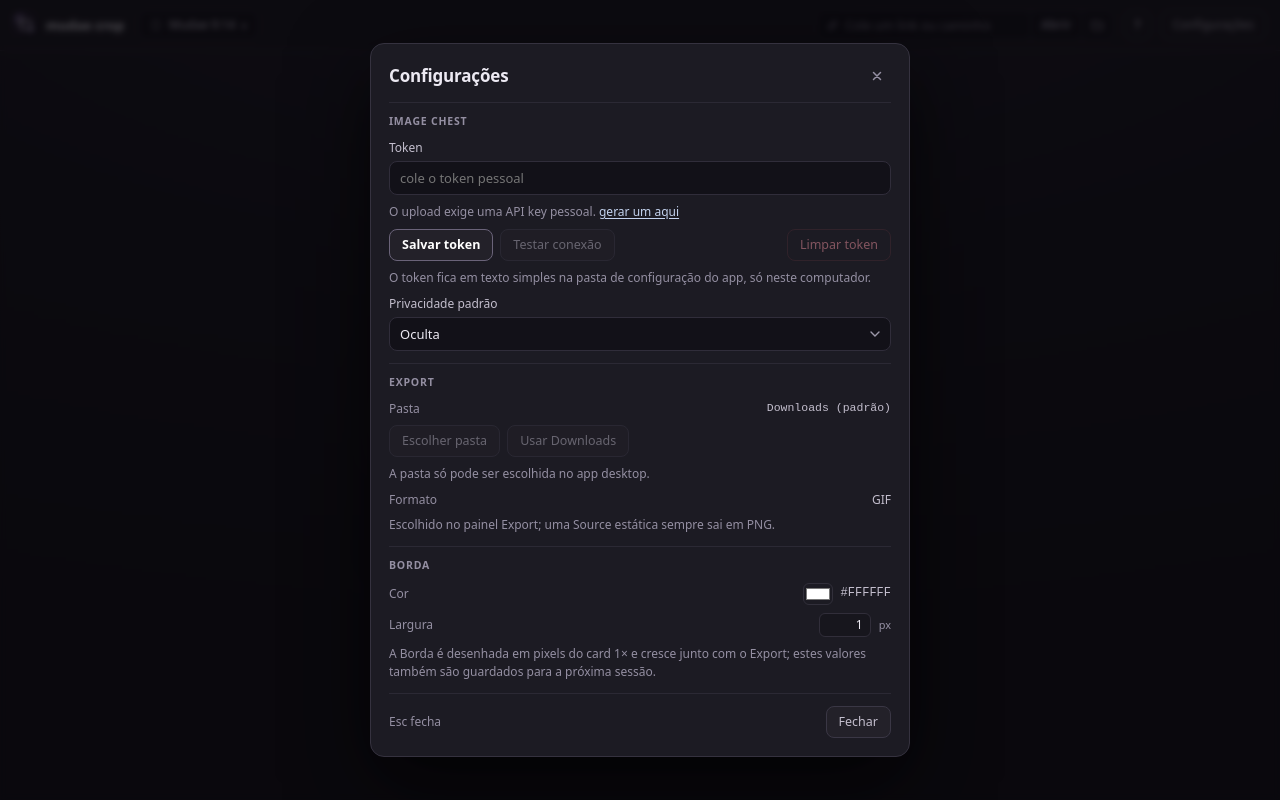
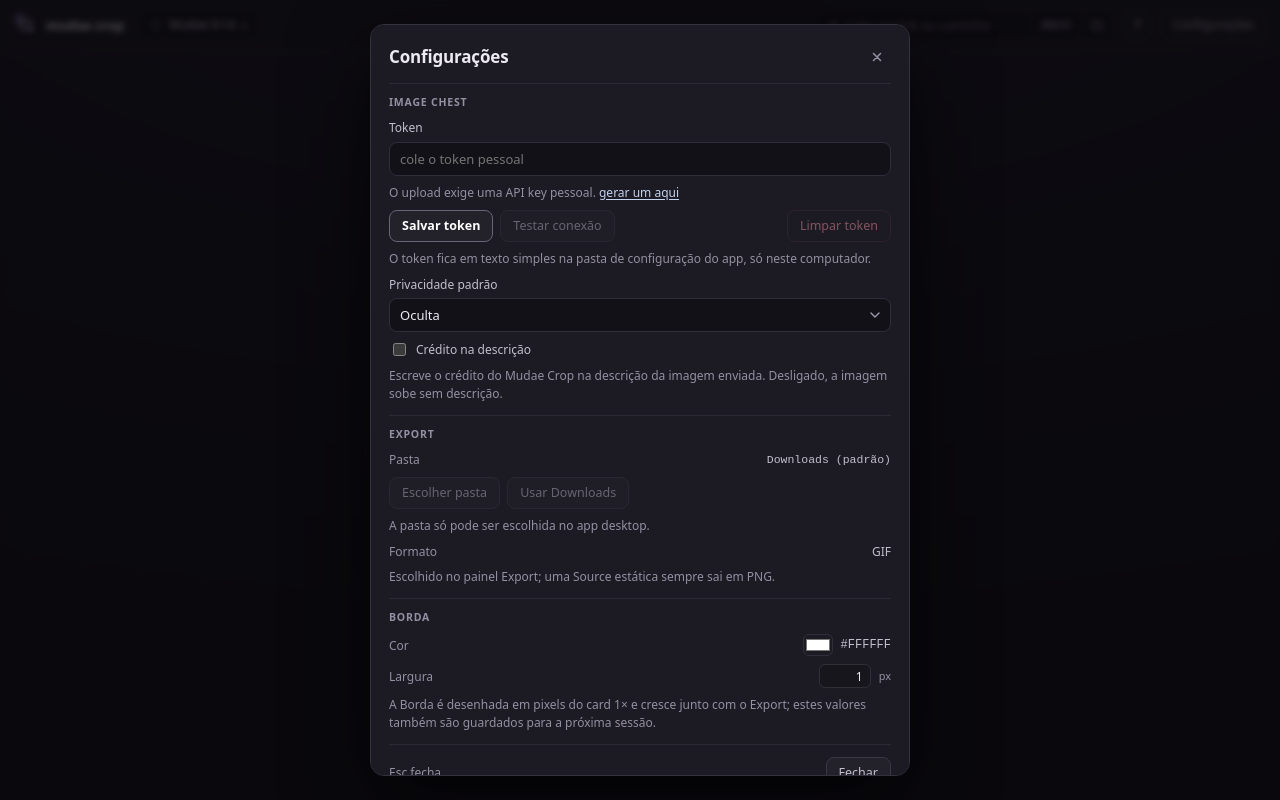
Before and after one commit to PHSebastiao/mudae-crop, a React (Vite) app: page / in a window 1280 px wide. Both pictures are taken after a click on the button "Configurações". Built offline with nearby package versions, Linux system fonts and the light colour scheme.

Commit message:
feat: make upload credit optional on Image Chest upload
- Add uploadCredit setting, default off, with a Settings checkbox
- Skip the description and its failure warning when the credit is disabled
- Rename UPLOAD_DESCRIPTION to UPLOAD_CREDIT to reflect the opt-in

```diff
--- a/src/App.tsx
+++ b/src/App.tsx
@@ -72,7 +72,7 @@ import {
   uploadErrorMessage,
   uploadStill,
 } from './core/imagechest';
-import { UPLOAD_DESCRIPTION, exportFileName, postTitle } from './core/naming';
+import { UPLOAD_CREDIT, exportFileName, postTitle } from './core/naming';
 import { mudaeExportSize, ratioSlug, type CartaScale } from './core/ratios';
 import { resolveShortcut } from './core/shortcuts';
 import { loadHistory, loadSettings, saveHistory, saveSettings } from './core/config';
@@ -869,11 +869,13 @@ export default function App() {
       const bytes = await renderWithProgress(current, frameIndexRef.current);
       const size = outputSize(current);
       const title = postTitle(current.source.name, size.width, size.height);
+      // The credit line is opt-in; custom descriptions may replace it later.
+      const description = saved.uploadCredit ? UPLOAD_CREDIT : '';
       const outcome = await uploadStill({
         transport: tauriImageChestTransport,
         token: saved.token,
         title,
-        description: UPLOAD_DESCRIPTION,
+        description,
         privacy: saved.defaultPrivacy,
         postId: requestedPost || null,
         file: {
@@ -906,7 +908,8 @@ export default function App() {
         createdAt: new Date().toISOString(),
       };
       persistHistory(appendHistory(historyRef.current, record));
-      const noDescription = outcome.described ? '' : ' A descrição não foi aplicada.';
+      const noDescription =
+        description && !outcome.described ? ' A descrição não foi aplicada.' : '';
       inform(
         copied
           ? `Link copiado: ${outcome.link}${noDescription}`
--- a/src/components/SettingsDialog.tsx
+++ b/src/components/SettingsDialog.tsx
@@ -170,6 +170,19 @@ export function SettingsDialog({
               ))}
             </select>
           </label>
+
+          <label className="settings-check">
+            <input
+              type="checkbox"
+              checked={settings.uploadCredit}
+              onChange={(event) => onChange({ uploadCredit: event.target.checked })}
+            />
+            <span>Crédito na descrição</span>
+          </label>
+          <p className="settings-hint">
+            Escreve o crédito do Mudae Crop na descrição da imagem enviada. Desligado, a imagem sobe
+            sem descrição.
+          </p>
         </section>
 
         <section>
--- a/src/core/naming.ts
+++ b/src/core/naming.ts
@@ -25,8 +25,8 @@ export function exportFileName(
   return `${stem}-${slug}-${stamp}.${extension}`;
 }
 
-/** The credit line written into every uploaded image's description. */
-export const UPLOAD_DESCRIPTION =
+/** The credit line written into an uploaded image's description when enabled. */
+export const UPLOAD_CREDIT =
   'Cropped with [Mudae Crop](https://github.com/PHSebastiao/mudae-crop/)';
 
 /**
--- a/src/core/settings.ts
+++ b/src/core/settings.ts
@@ -23,6 +23,8 @@ export interface Settings {
   readonly frameRatio: number;
   /** Whether a free Frame resize snaps to a nearby ratio preset. */
   readonly snapRatios: boolean;
+  /** Whether an upload writes the Mudae Crop credit line into the image description. */
+  readonly uploadCredit: boolean;
 }
 
 export const DEFAULT_SETTINGS: Settings = Object.freeze({
@@ -35,6 +37,7 @@ export const DEFAULT_SETTINGS: Settings = Object.freeze({
   exportFormat: 'gif',
   frameRatio: MUDAE_RATIO,
   snapRatios: true,
+  uploadCredit: false,
 });
 
 const PRIVACY: ReadonlyArray<Privacy> = ['public', 'hidden', 'secret'];
@@ -103,6 +106,7 @@ export function parseSettings(raw: string | null | undefined): Settings {
     exportFormat: readFormat(data.exportFormat),
     frameRatio: readFrameRatio(data.frameRatio),
     snapRatios: readBoolean(data.snapRatios, DEFAULT_SETTINGS.snapRatios),
+    uploadCredit: readBoolean(data.uploadCredit, DEFAULT_SETTINGS.uploadCredit),
   };
 }
 
--- a/src/styles.css
+++ b/src/styles.css
@@ -2958,6 +2958,19 @@ button {
   outline-offset: 0;
 }
 
+.settings-check {
+  display: flex;
+  align-items: center;
+  gap: 7px;
+  color: var(--text-dim);
+  font-size: 12px;
+  cursor: pointer;
+}
+
+.settings-check input {
+  accent-color: #cfcadb;
+}
+
 .settings-actions {
   display: flex;
   flex-wrap: wrap;
```
Also changed, not shown: 2 other files (tests, documents, lock files or other folders).
